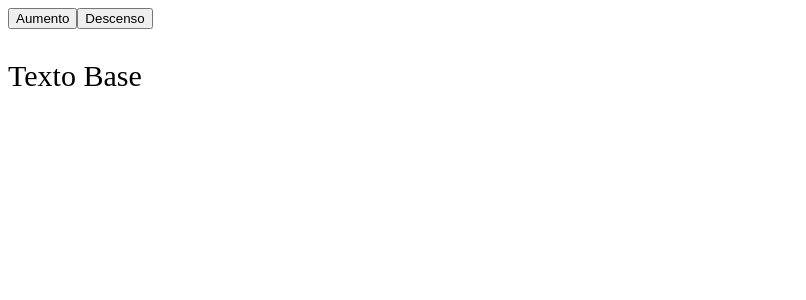
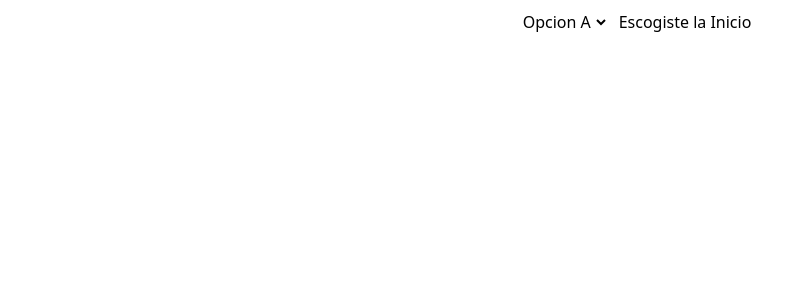
Before and after one commit to 1samuelflorez1/20-ejercicios-react, a React (Vite) app: page / in a window 1280 px wide. Shown: the top 300 px of the page, without its empty margins (0-806 px from the left). Built offline with nearby package versions, Linux system fonts and the light colour scheme.

Commit message:
14 and 16 completed

```diff
--- a/src/Exercises/Ejercicionormal14.tsx
+++ b/src/Exercises/Ejercicionormal14.tsx
@@ -1,12 +1,24 @@
 // Desarrolla un selector dropdown que permita elegir entre diferentes categorías y muestre la selección actual.
+
+import { useState } from "react"
+import "../index.css"
 
 function DropDown (){
 
-    return(<>
-        <select>
-            <option></option>
+    const [valorOpcion, setValorOpcion] = useState("Inicio")
+
+    return(<div id="selectorejer14">
+        <select
+        onChange={e => setValorOpcion(e.target.value)}>
+            <option value={"Opcion A"}>Opcion A</option>
+            <option value={"Opcion B"}>Opcion B</option>
+            <option value={"Opcion C"}>Opcion C</option>
+            <option value={"Opcion D"}>Opcion D</option>
+            <option value={"Opcion E"}>Opcion E</option>
         </select>
-    </>)
+
+        <p id="textoejer14">Escogiste la {valorOpcion}</p>
+    </div>)
 }
 
 export default DropDown
--- a/src/Exercises/Ejercicionormal16.tsx
+++ b/src/Exercises/Ejercicionormal16.tsx
@@ -0,0 +1,47 @@
+// Implementa un grid de productos donde cada tarjeta muestre nombre,
+// precio y botón de compra con funcionalidad simulada.
+
+import { useEffect, useState } from "react";
+import "../index.css"
+
+
+function GridProductos (){
+
+    type personaje = {
+        id: number,  //esto se basa en que, aqui se declarar que va a ser cada cosa
+        name: string,    //en este caso el id seria un numero y el name seria un string
+        image: string
+    }
+
+    function comprado (){
+        alert("Articulo Adquirido")
+    }
+
+    const [personajes, setPersonajes] = useState<personaje[]>([])
+
+    useEffect (() => {
+        fetch("https://rickandmortyapi.com/api/character")
+            .then(res => res.json())
+            .then(data => setPersonajes(data.results))
+    }, [])
+
+    return(<>
+
+        <div id="cardPersonajessolo">
+            {personajes.map((personaje) =>
+                (<div
+                onClick={comprado}
+                id="personajeSolo"
+                key={personaje.id}>
+                    {<img src={personaje.image}></img>}
+                    {<p>{personaje.name}</p>}
+                    {<p>{Math.floor(Math.random() * 100000) + 50000}$</p>}
+                    {<button>Comprar</button>}
+                </div>))}
+        </div>
+
+    </>)
+
+}
+
+export default GridProductos
--- a/src/index.css
+++ b/src/index.css
@@ -309,3 +309,32 @@
 }
 
 /* ------------------------------------------------------------ejercio 13---------------------------------------------------- */
+/* ------------------------------------------------------------ejercio 14---------------------------------------------------- */
+
+#selectorejer14{
+    display: flex;
+}
+#textoejer14{
+    margin: 10px;
+}
+
+/* ------------------------------------------------------------ejercio 14---------------------------------------------------- */
+/* ------------------------------------------------------------ejercio 15---------------------------------------------------- */
+
+
+/* ------------------------------------------------------------ejercio 15---------------------------------------------------- */
+/* ------------------------------------------------------------ejercio 16---------------------------------------------------- */
+
+#cardPersonajessolo{
+    display: flex;
+    flex-direction: column;
+    align-items: center;
+    justify-content: center;
+    display: grid;
+    grid-template-columns: 1fr 2fr 1fr
+}
+#personajeSolo{
+    margin: 10px;
+}
+
+/* ------------------------------------------------------------ejercio 16---------------------------------------------------- */
--- a/src/main.tsx
+++ b/src/main.tsx
@@ -13,8 +13,10 @@ import { createRoot } from 'react-dom/client'
 // import ModoOscuro from './Exercises/Ejercicionormal11'
 // import Cantidadplusminus from './Exercises/Ejercicionormal12'
 // import ComentariosPost from './Exercises/Ejercicionormal13'
-// import DropDown from './Exercises/Ejercicionormal14'
-import AumentoTexto from './Exercises/Ejercicionormal15'
+import DropDown from './Exercises/Ejercicionormal14'
+// import AumentoTexto from './Exercises/Ejercicionormal15'
+// import GridProductos from './Exercises/Ejercicionormal16'
+
 
 
 createRoot(document.getElementById('root')!).render(
@@ -32,7 +34,8 @@ createRoot(document.getElementById('root')!).render(
     {/* <ModoOscuro/> */}
     {/* <Cantidadplusminus/> */}
     {/* <ComentariosPost/> */}
-    {/* <DropDown/> */}
-    <AumentoTexto/>
+    <DropDown/>
+    {/* <AumentoTexto/> */}
+    {/* <GridProductos/> */}
   </StrictMode>,
 )
```
Also changed, not shown: src/Exercises/Ejercicionormal17.tsx (added).
